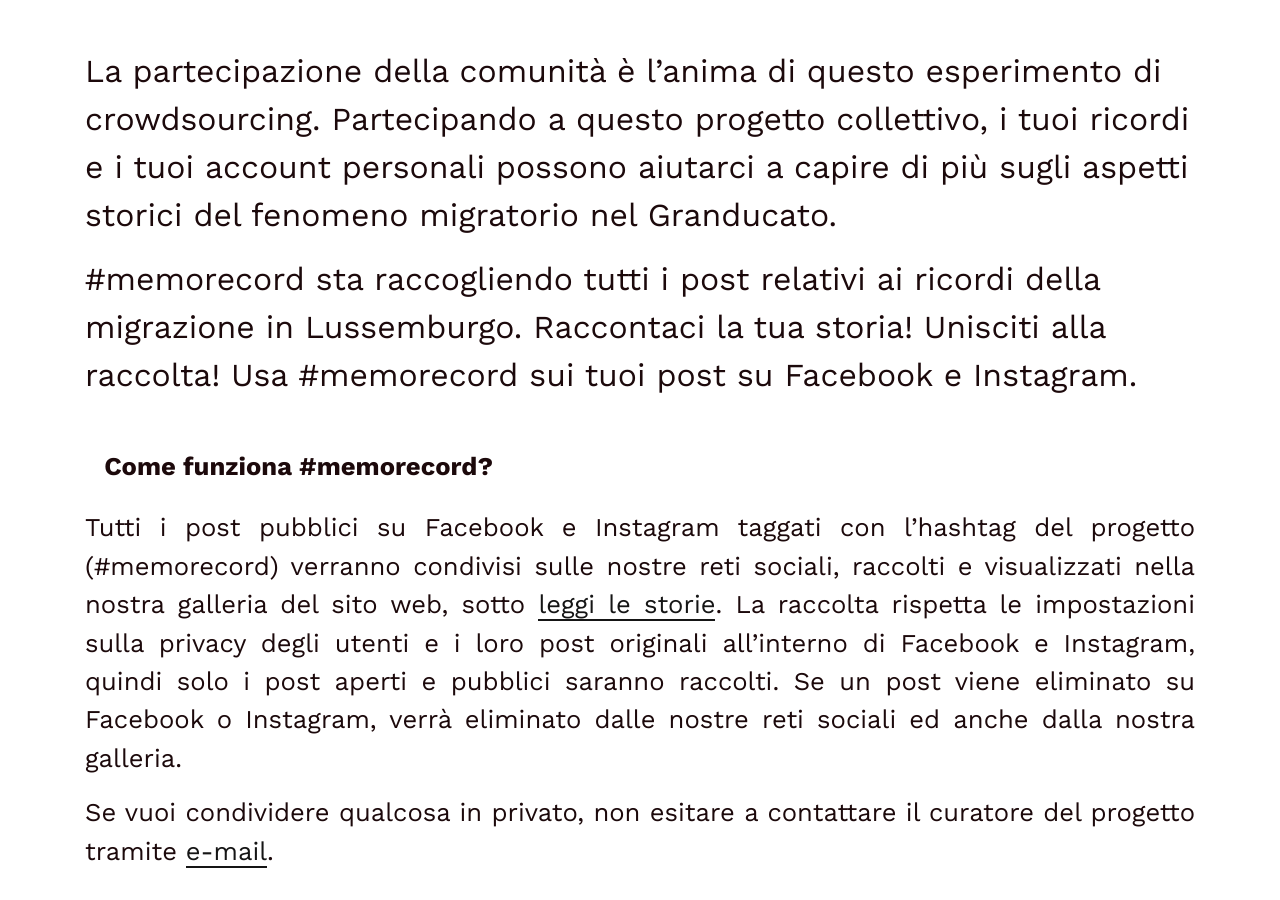
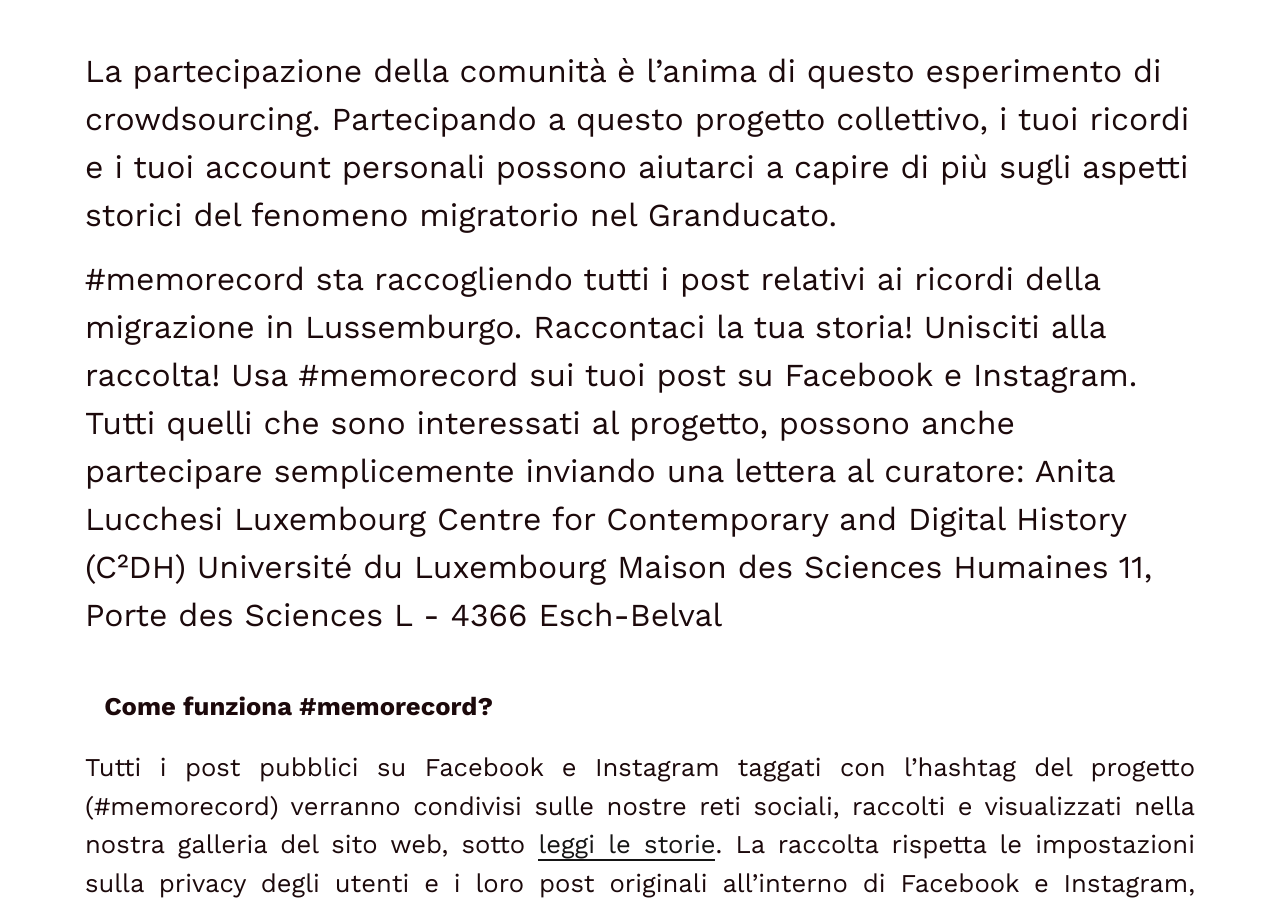
Before and after one commit to C2DH/memorecord, a Jekyll site: the page built from pages/take-part.it.md, in a window 1280 px wide and 900 px high, scrolled down 313 px. Built offline with Jekyll 4.4.1, drawn with Linux system fonts in a browser that asks for light colours.

Commit message:
Update take-part.it.md
Addition IT by Mariana

```diff
--- a/pages/take-part.it.md
+++ b/pages/take-part.it.md
@@ -9,6 +9,13 @@ title: Partecipa!
 La partecipazione della comunità è l'anima di questo esperimento di crowdsourcing. Partecipando a questo progetto collettivo, i tuoi ricordi e i tuoi account personali possono aiutarci a capire di più sugli aspetti storici del fenomeno migratorio nel Granducato.
 
 #memorecord sta raccogliendo tutti i post relativi ai ricordi della migrazione in Lussemburgo. Raccontaci la tua storia! Unisciti alla raccolta! Usa #memorecord sui tuoi post su Facebook e Instagram.
+Tutti quelli che sono interessati al progetto, possono anche partecipare semplicemente inviando una lettera al curatore:
+Anita Lucchesi
+Luxembourg Centre for Contemporary and Digital History (C²DH)
+Université du Luxembourg
+Maison des Sciences Humaines
+11, Porte des Sciences
+L - 4366 Esch-Belval
 
 <!-- more -->
 
```
